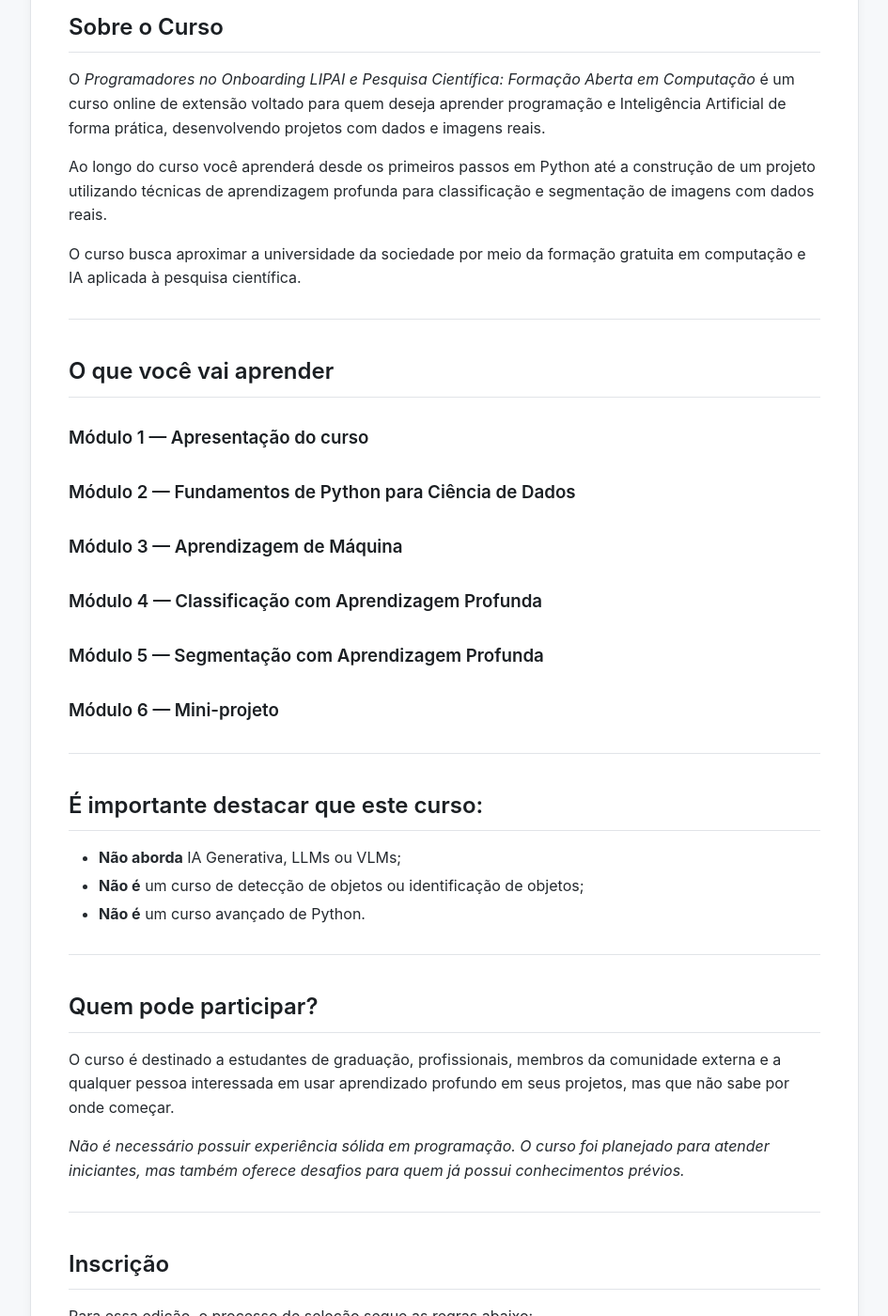
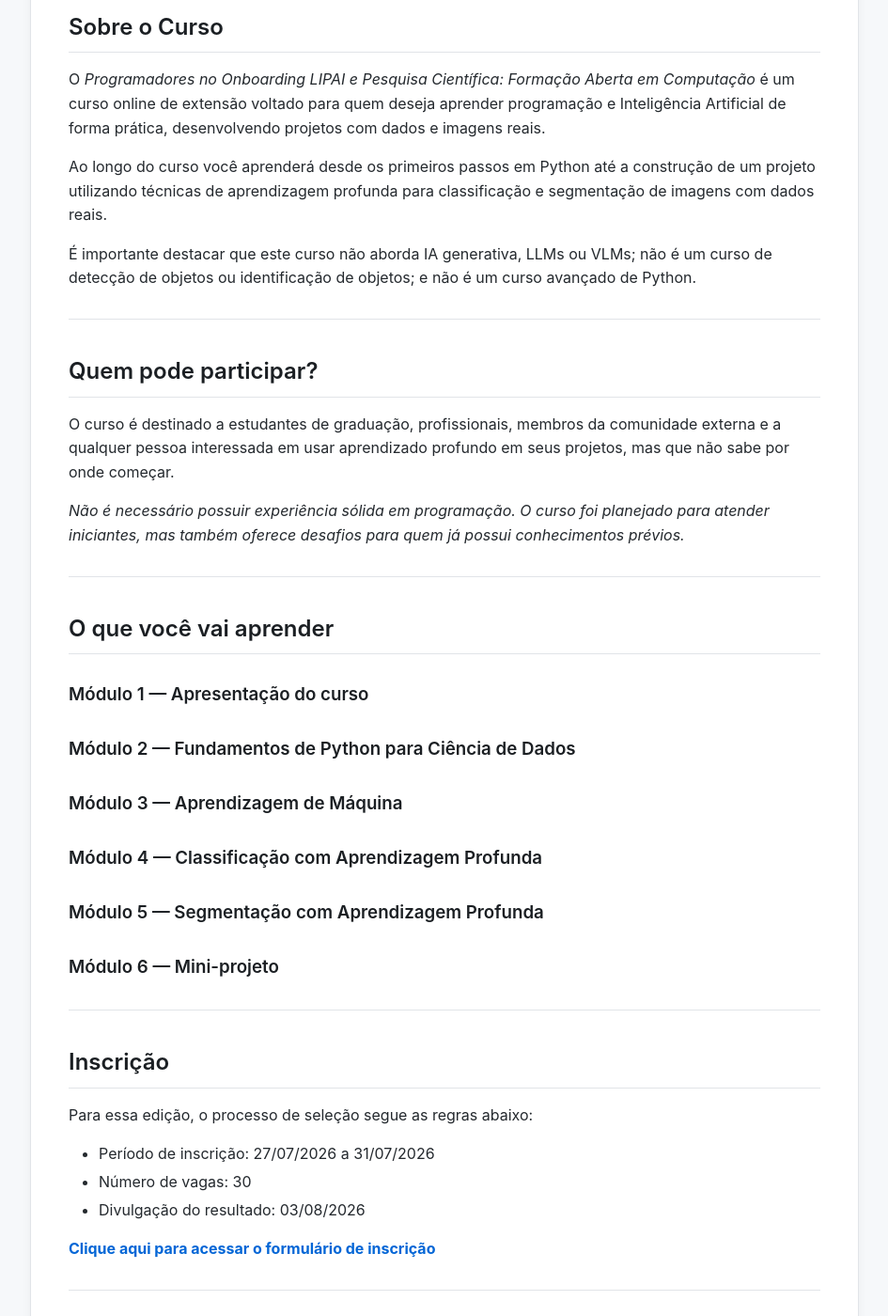
Before and after one commit to LIPAI-Org/onboarding, a Jekyll site: the page built from index.md, in a window 1280 px wide and 1400 px high, scrolled down 475 px. Shown: the whole window at 94% size, without its empty margins (167-1112 px from the left). Built offline with Jekyll 4.4.1, drawn with Linux system fonts in a browser that asks for light colours; part of the change alters nothing that is shown.

Commit message:
Revise course details and participant eligibility
Removed redundant information about course limitations and participant eligibility. Added a new section outlining who can participate in the course.

```diff
--- a/index.md
+++ b/index.md
@@ -18,7 +18,14 @@ O *Programadores no Onboarding LIPAI e Pesquisa Científica: Formação Aberta e
 
 Ao longo do curso você aprenderá desde os primeiros passos em Python até a construção de um projeto utilizando técnicas de aprendizagem profunda para classificação e segmentação de imagens com dados reais.
 
-O curso busca aproximar a universidade da sociedade por meio da formação gratuita em computação e IA aplicada à pesquisa científica.
+É importante destacar que este curso não aborda IA generativa, LLMs ou VLMs; não é um curso de detecção de objetos ou identificação de objetos; e não é um curso avançado de Python.
+
+---
+
+## Quem pode participar?
+O curso é destinado a estudantes de graduação, profissionais, membros da comunidade externa e a qualquer pessoa interessada em usar aprendizado profundo em seus projetos, mas que não sabe por onde começar.
+
+*Não é necessário possuir experiência sólida em programação. O curso foi planejado para atender iniciantes, mas também oferece desafios para quem já possui conhecimentos prévios.*
 
 ---
 
@@ -35,20 +42,6 @@ O curso busca aproximar a universidade da sociedade por meio da formação gratu
 ### Módulo 5 — Segmentação com Aprendizagem Profunda
 
 ### Módulo 6 — Mini-projeto
-
----
-
-## É importante destacar que este curso:
-* **Não aborda** IA Generativa, LLMs ou VLMs;
-* **Não é** um curso de detecção de objetos ou identificação de objetos;
-* **Não é** um curso avançado de Python.
-
----
-
-## Quem pode participar?
-O curso é destinado a estudantes de graduação, profissionais, membros da comunidade externa e a qualquer pessoa interessada em usar aprendizado profundo em seus projetos, mas que não sabe por onde começar.
-
-*Não é necessário possuir experiência sólida em programação. O curso foi planejado para atender iniciantes, mas também oferece desafios para quem já possui conhecimentos prévios.*
 
 ---
 
```
